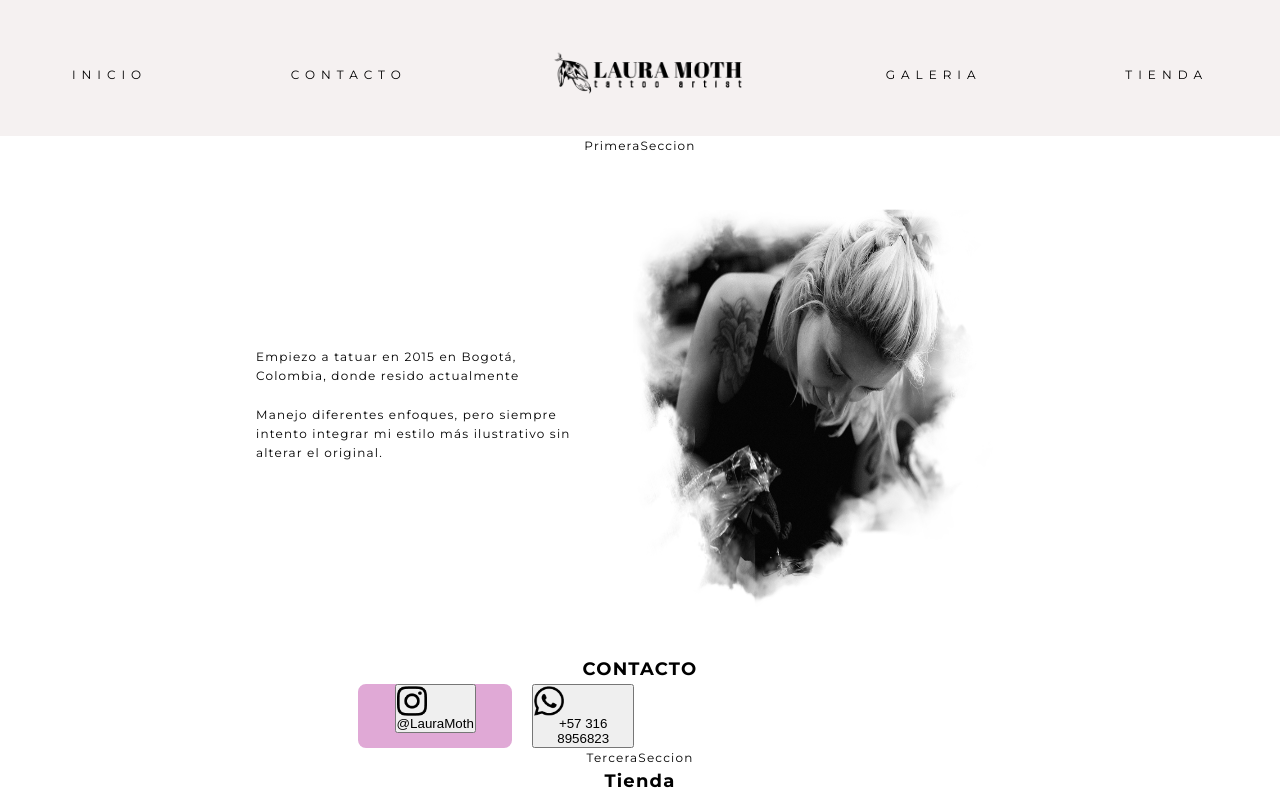
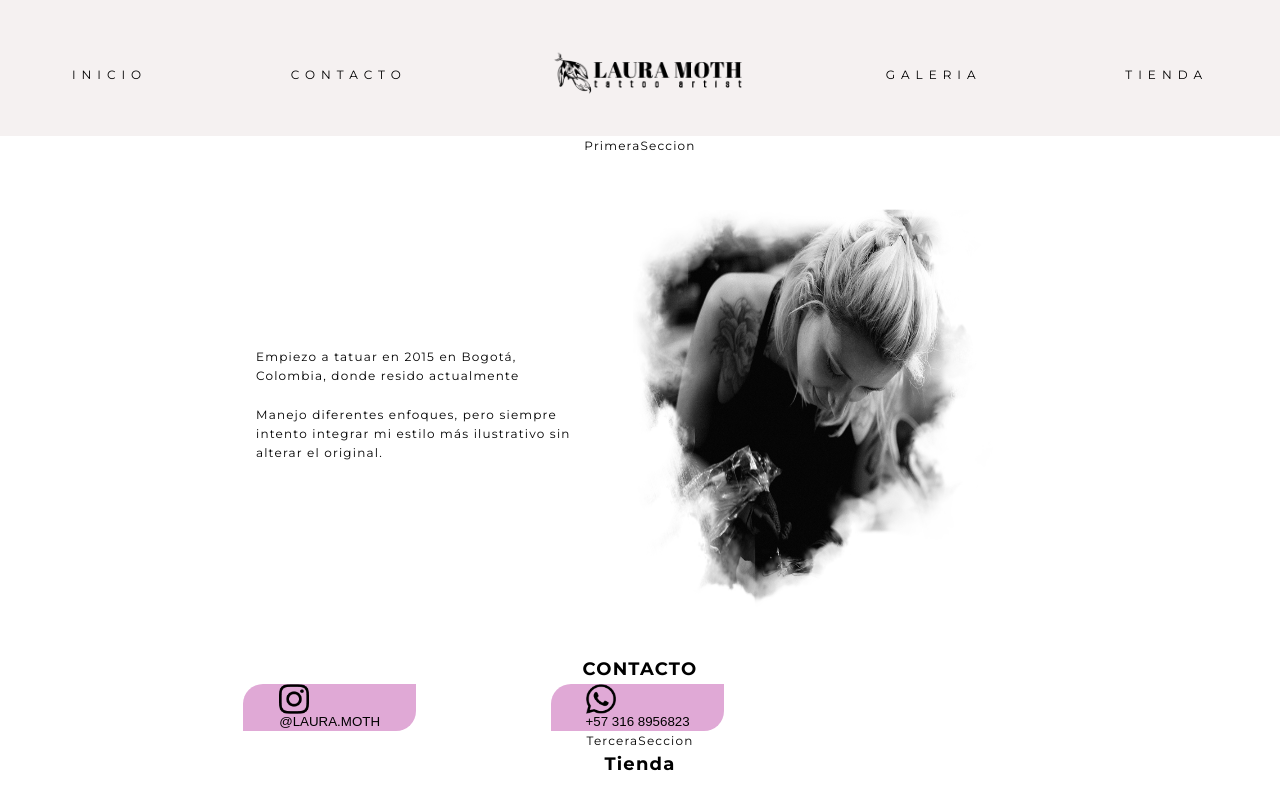
Before and after one commit to JulianBeta/laumoth_webpage, a React (Create React App) app: page / in a window 1280 px wide. Shown: the top 797 px of the page. Built offline with nearby package versions, Linux system fonts and the light colour scheme.

Commit message:
Julian B Changes

```diff
--- a/src/general_components/SegundaSeccion.js
+++ b/src/general_components/SegundaSeccion.js
@@ -20,10 +20,8 @@ const Contacto = () => {
       </div>
         <h2>CONTACTO</h2>
       <div className='BotonesContacto'>
-
-      <a className='botonWhatsapp' target='_blank' rel='noreferrer' href='https://www.instagram.com/laura.moth'><button ><img className='imgWA' src={instagram} />  @LauraMoth</button></a>
-        <a className='botonInstagram' target='_blank' rel='noreferrer' href='https://api.whatsapp.com/send/?phone=573168956823'><button ><img className='imgIM' src={WhatsApp} /> +57 316 8956823</button></a>
-
+        <a className='botonRedes' target='_blank' rel='noreferrer' href='https://www.instagram.com/laura.moth'><button ><img className='imgWA' src={instagram} /><div className='buttonText'>@LAURA.MOTH</div></button></a>
+        <a className='botonRedes' target='_blank' rel='noreferrer' href='https://api.whatsapp.com/send/?phone=573168956823'><button ><img className='imgIM' src={WhatsApp} /><div className='buttonText'>+57 316 8956823</div></button></a>
       </div>
 
     </div>
--- a/src/styles/SeccionSegunda.css
+++ b/src/styles/SeccionSegunda.css
@@ -1,3 +1,8 @@
+button {
+    border: none;
+    background-color: transparent;
+}
+
 .ContenedorContacto {
     position: relative;
     width: 100%;
@@ -24,31 +29,21 @@
 .imgcontacto {
     height: 500px;
     width: 500px;
+}
 
-}
 .BotonesContacto {
     display: flex;
     flex-direction: row;
     gap: 20px;
-margin-left: 20%;
-
+    margin-left: 10%;
 }
 
-
-.botonWhatsapp {
+.botonRedes {
     background-color: #e0a9d6;
-border-radius: 8px;
+    border-radius: 20px 0 20px 0;
     width: 15%;
     height: auto;
     margin-left: 10%;
-}
-
-.botonInstagram {
-background-color: #e0a9d6;
-border-radius: 8px;
-width: 10%;
-height: auto;
-margin-right: 10%;
 }
 
 .imgWA {
```
Lines whose indentation alone changed are shown as unchanged.
